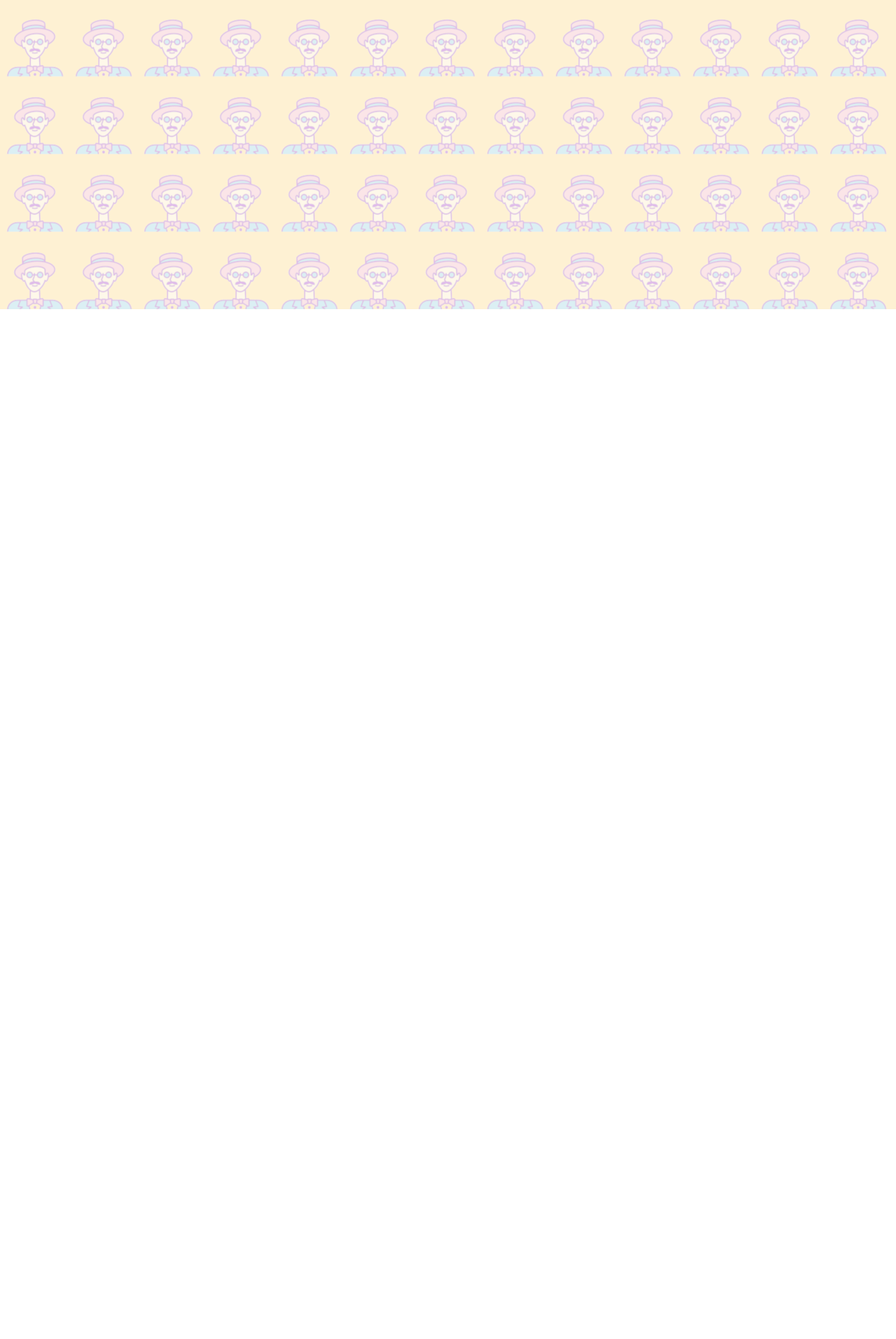
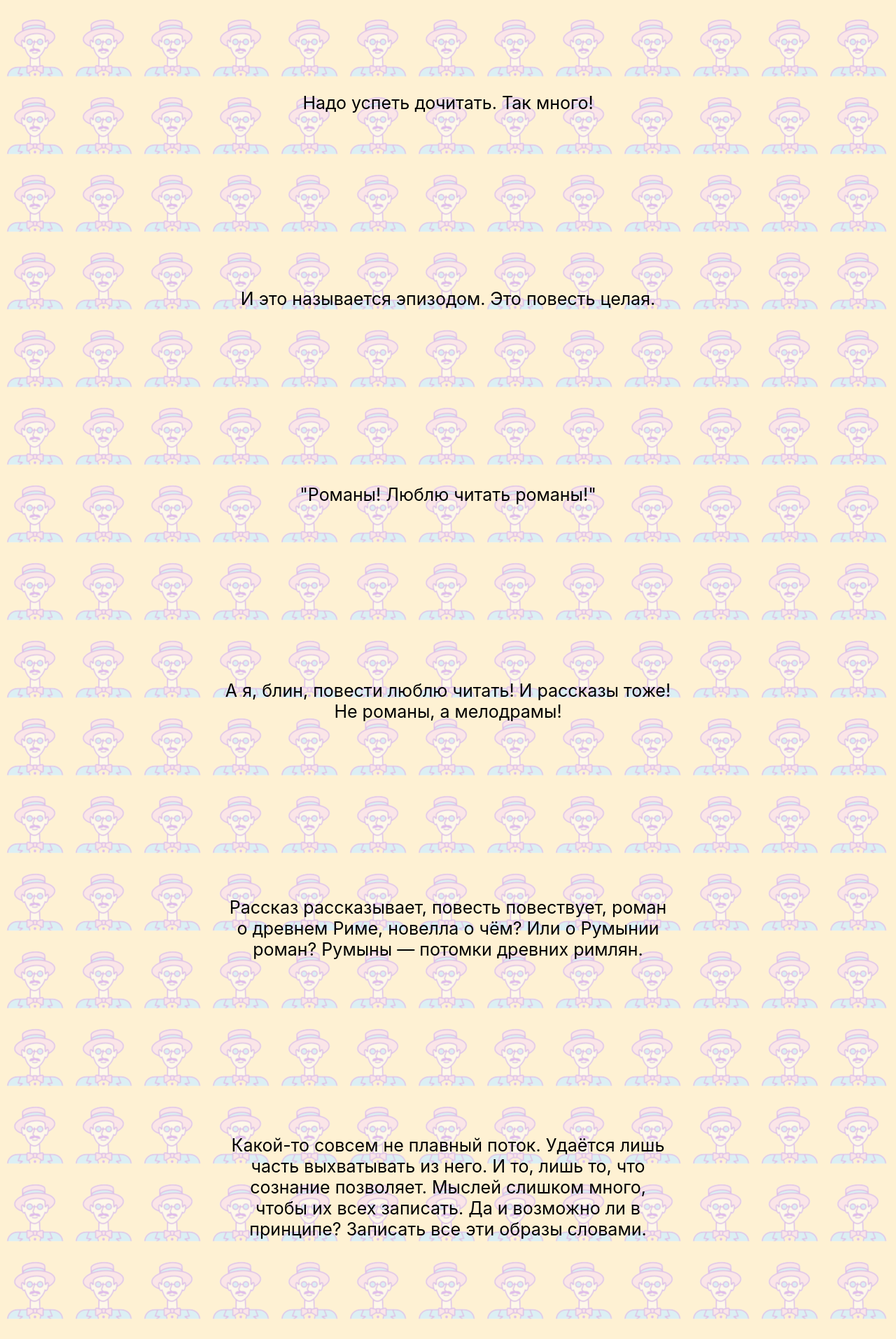
Before and after one commit to maratismailov/conflosness, a React (Create React App) app: page / in a window 1280 px wide. Shown: the part 4762-6676 px from the top of the page at 70% size. Before the commit the page ends 5204 px from the top, so only its background shows below. Built offline with nearby package versions, Linux system fonts and the light colour scheme.

Commit message:
Text added

```diff
--- a/src/App.js
+++ b/src/App.js
@@ -74,14 +74,50 @@
           imgPath: require('./images/mask.png'),
         },
         {
+          text: 'Надо успеть дочитать. Так много!',
+          id: 17
+        },
+        {
+          text: 'И это называется эпизодом. Это повесть целая.',
+          id: 18
+        },
+        {
+          text: '\"Романы! Люблю читать романы!\"',
+          id: 18
+        },
+        {
+          text: 'А я, блин, повести люблю читать! И рассказы тоже! Не романы, а мелодрамы!',
+          id: 18
+        },
+        {
+          text: 'Рассказ рассказывает, повесть повествует, роман о древнем Риме, новелла о чём? Или о Румынии роман? Румыны — потомки древних римлян.',
+          id: 18
+        },
+        {
+          text: 'Какой-то совсем не плавный поток. Удаётся лишь часть выхватывать из него. И то, лишь то, что сознание позволяет. Мыслей слишком много, чтобы их всех записать. Да и возможно ли в принципе? Записать все эти образы словами.',
+          id: 18
+        },
+        {
+          text: 'Особенно, образы из детских кошмаров. Две формации быков, несущихся навстречу друг другу. А ещё две формации кораблей, ведомых женщинами в шляпах. Сосед снизу, сидящий у подножия новогодней ёлки, не в состоянии собрать вокруг себя всю мишуру, мучение',
+          id: 18
+        },
+        {
           text: '',
-          id: 17
+          id: 18,
+          imgPath: require('./images/finish.jpeg'),
         },
         {
           text: '',
           id: 18
         },
-
+        {
+          text: '',
+          id: 18
+        },
+        {
+          text: '',
+          id: 18
+        },
       ]
     }
   }
```
Also changed, not shown: src/images/finish.jpeg (added).
